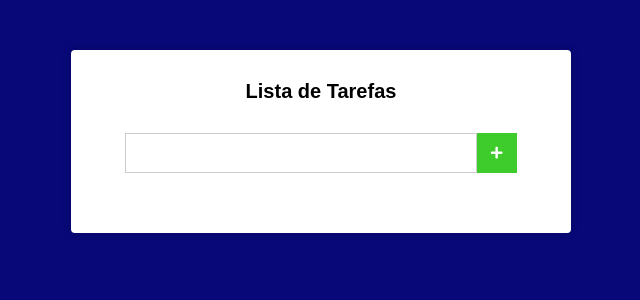
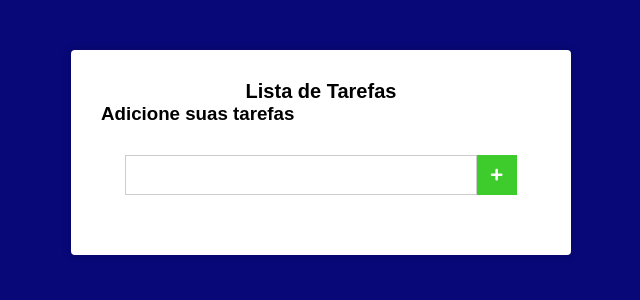
Before and after one commit to MatheusOliveira047/lista_de_tarefas_react, a React (Create React App) app: page / in a window 1280 px wide. Shown: the top 300 px of the page, without its empty margins (319-959 px from the left). Built offline with nearby package versions, Linux system fonts and the light colour scheme.

Commit message:
adicionando descrição

```diff
--- a/src/components/Main.js
+++ b/src/components/Main.js
@@ -94,6 +94,7 @@ export default class Main extends Component{
     return (
       <div className='main'>
         <h1>Lista de Tarefas</h1>
+        <h3>Adicione suas tarefas</h3>
 
         <Form
         handleChange={this.handleChange}
```
